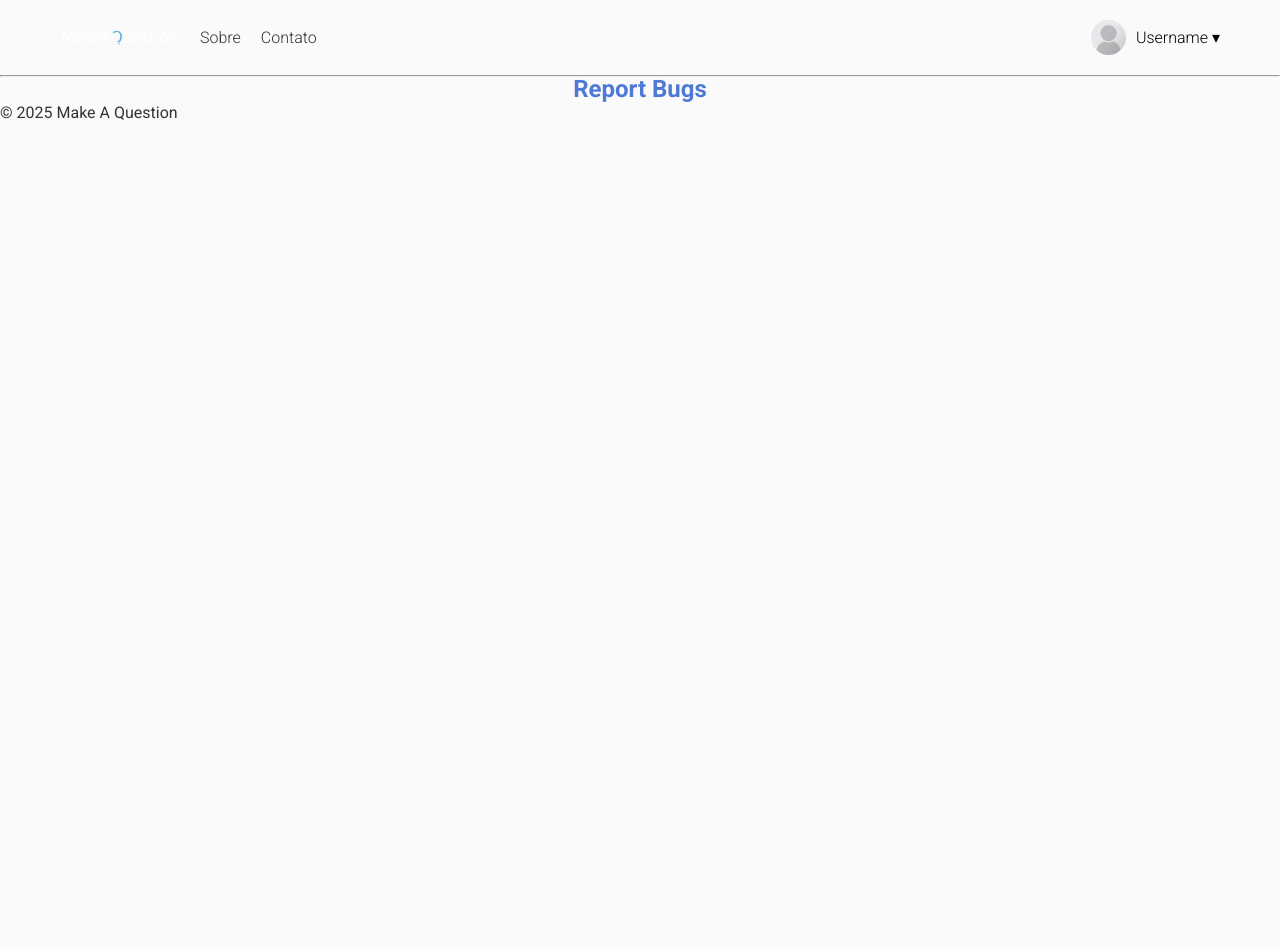
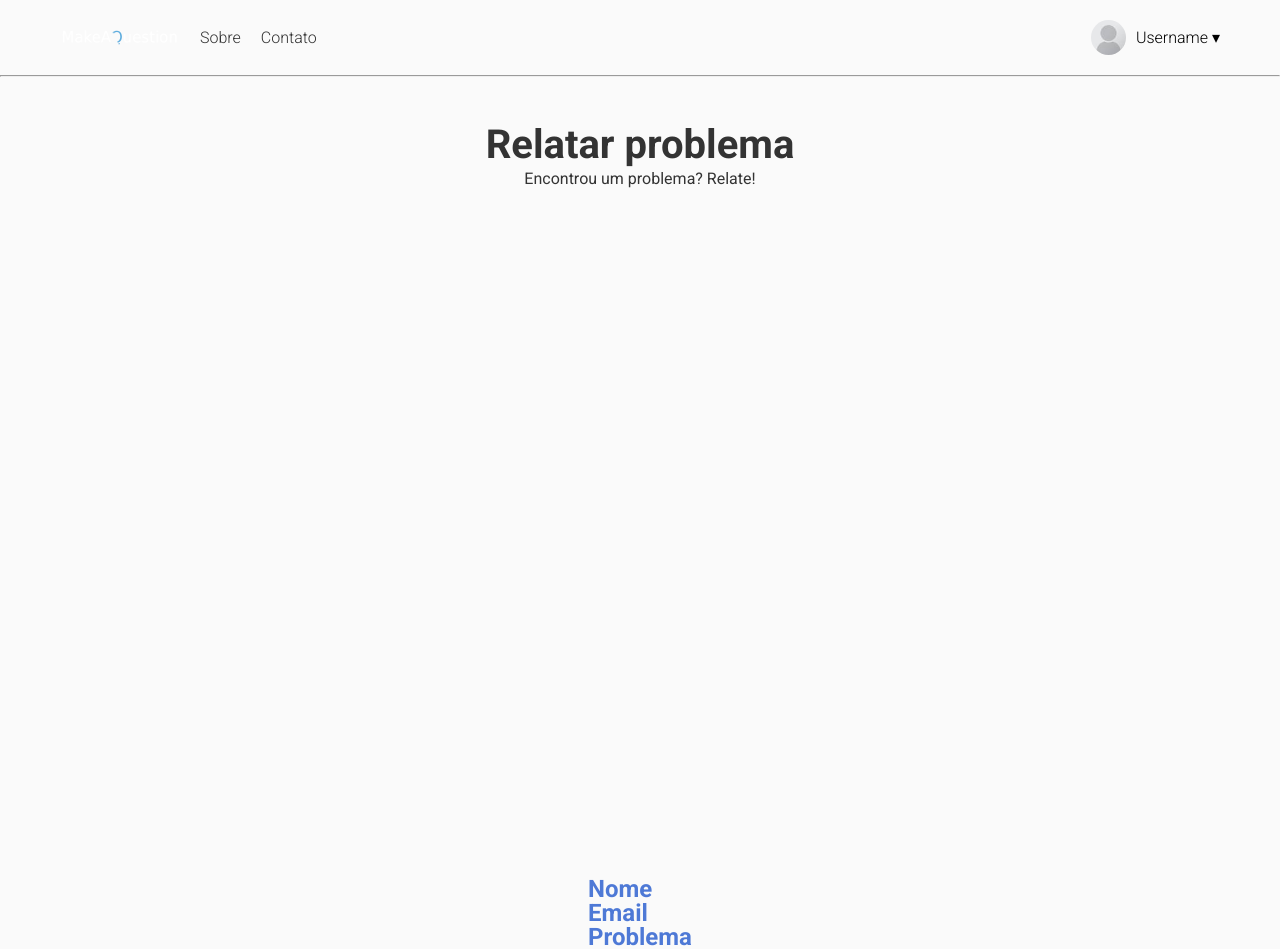
Before and after one commit to coffee-and-code-enterprise/make-a-question, a React (Vite) app: page /report-bugs in a window 1280 px wide. Shown: the top 949 px of the page. Before the commit the page ends 800 px from the top, so only its background shows below. Built offline with nearby package versions, Linux system fonts and the light colour scheme.

Commit message:
Começando o ReportBugs

```diff
--- a/src/pages/ReportBugs.jsx
+++ b/src/pages/ReportBugs.jsx
@@ -2,8 +2,18 @@ import styles from './ReportBugs.module.css'
 
 function ReportBugs() {
     return (
-        <main>
-            <h2>Report Bugs</h2>
+        <main className={styles.hero}>
+            <section className={styles.heroContent}>
+                <h1 className={styles.heroTitle}>Relatar problema</h1>
+                <p className={styles.heroPa}>Encontrou um problema? Relate!</p>
+            </section>
+            <section className={styles.formSection}>
+                <h2>Nome</h2>
+                <h2>Email</h2>
+                <h2>Problema</h2>
+                <h2>Outro</h2>
+
+            </section>
         </main>
     )
 }
--- a/src/pages/ReportBugs.module.css
+++ b/src/pages/ReportBugs.module.css
@@ -0,0 +1,23 @@
+.hero {
+    background-color: var(--bg);
+}
+
+.heroContent {
+    height: 100vh;
+    display: flex;
+    justify-content: flex-start;
+    flex-direction: column;
+    text-align: center;
+    padding: 3.5rem;
+    gap: 10px;
+}
+
+.heroTitle {
+    font-size: 2.5rem;
+    color: var(--text);
+}
+
+.heroPa {
+    font-size: 1rem;
+    color: var(--text);
+}
```
